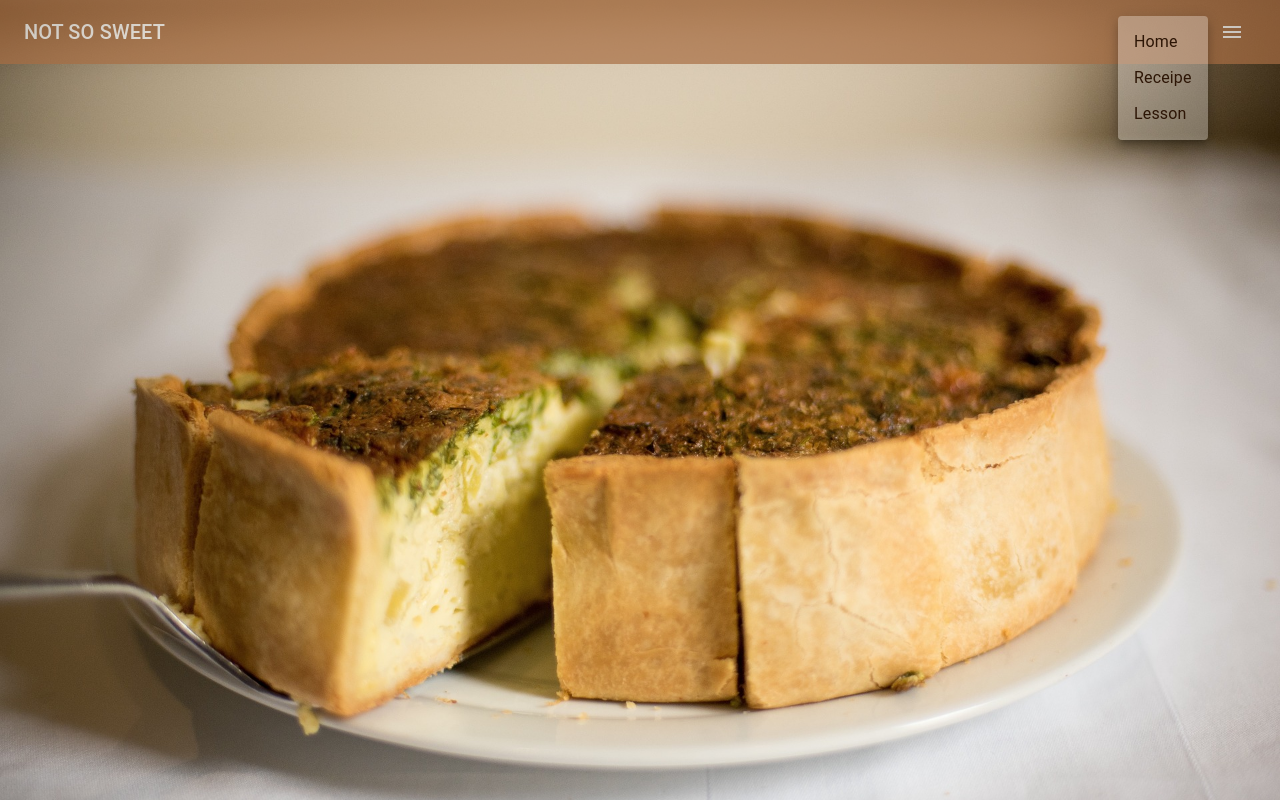
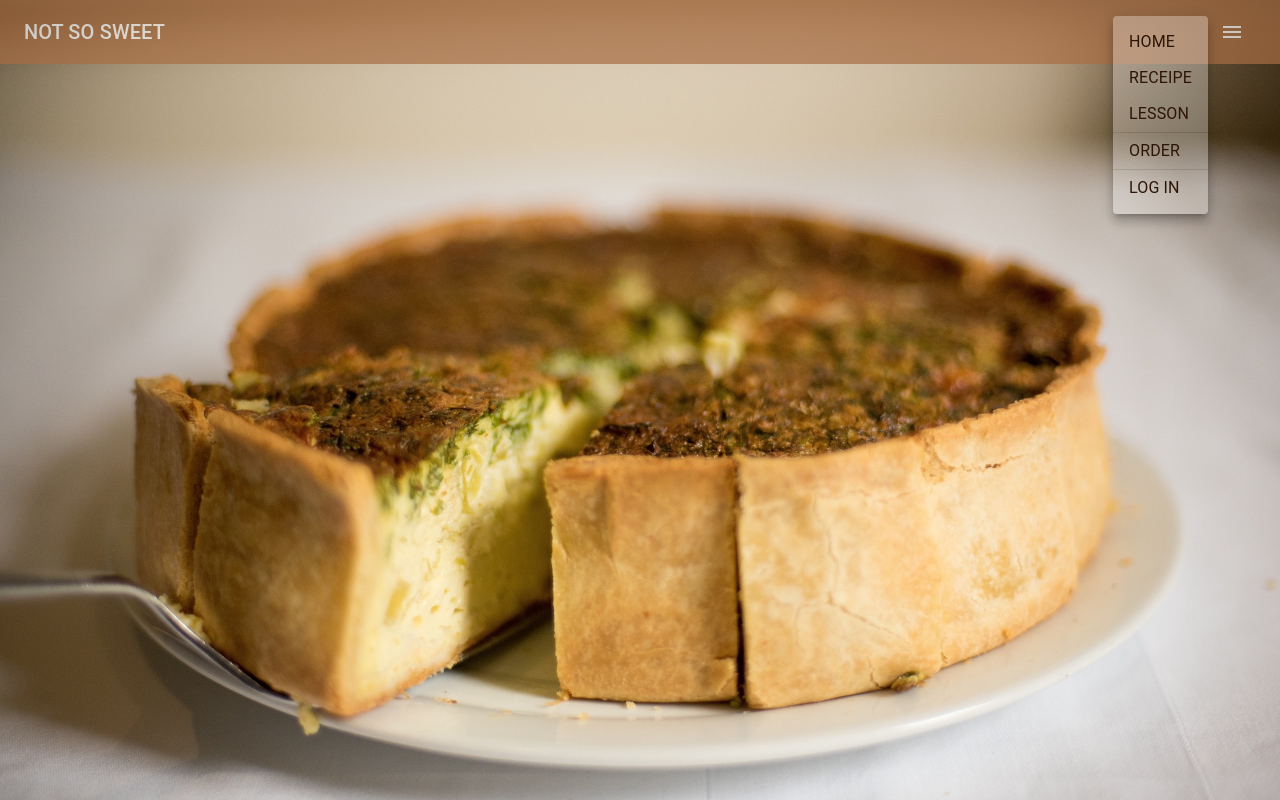
Before and after one commit to j33pan/not-so-sweet, a React (Create React App) app: page / in a window 1280 px wide. Both pictures are taken after a click on the button "account of current user". Built offline with nearby package versions, Linux system fonts and the light colour scheme; the HTML template or start-up script is replaced by a standard one.

Commit message:
menu text

```diff
--- a/src/App.js
+++ b/src/App.js
@@ -26,6 +26,11 @@ const theme = createMuiTheme({
         },
       },
     },
+    // MuiButton: {
+    //   label: {
+    //     color: 'floralwhite',
+    //   },
+    // },
   },
   palette: {
     primary: {
--- a/src/components/NavBar.js
+++ b/src/components/NavBar.js
@@ -8,6 +8,7 @@ import MenuIcon from '@material-ui/icons/Menu';
 import MenuItem from '@material-ui/core/MenuItem';
 import Menu from '@material-ui/core/Menu';
 import {withRouter} from 'react-router-dom';
+import { Button, Divider } from '@material-ui/core';
 
 const useStyles = makeStyles((theme) => ({
   root: {
@@ -71,11 +72,15 @@ const NavBar = (props) => {
               open={open}
               onClose={() => setAnchorEl(null)}
             >
-              <MenuItem onClick={() => handleClose('/')}>Home</MenuItem>
+              <MenuItem onClick={() => handleClose('/')}>HOME</MenuItem>
               <MenuItem onClick={() => handleClose('/receipe')}>
-                Receipe
+                RECEIPE
               </MenuItem>
-              <MenuItem onClick={() => handleClose('/lesson')}>Lesson</MenuItem>
+              <MenuItem onClick={() => handleClose('/lesson')}>LESSON</MenuItem>
+              <Divider />
+              <MenuItem>ORDER</MenuItem>
+              <Divider />
+              <MenuItem>LOG IN</MenuItem>
             </Menu>
           </div>
         </Toolbar>
```
